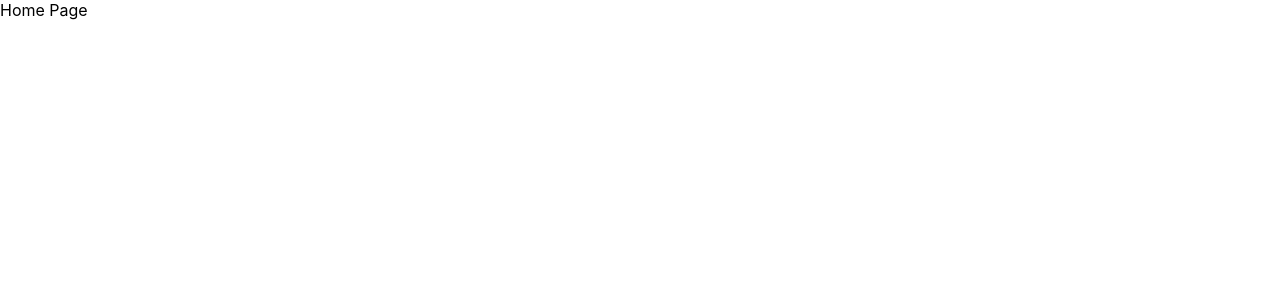
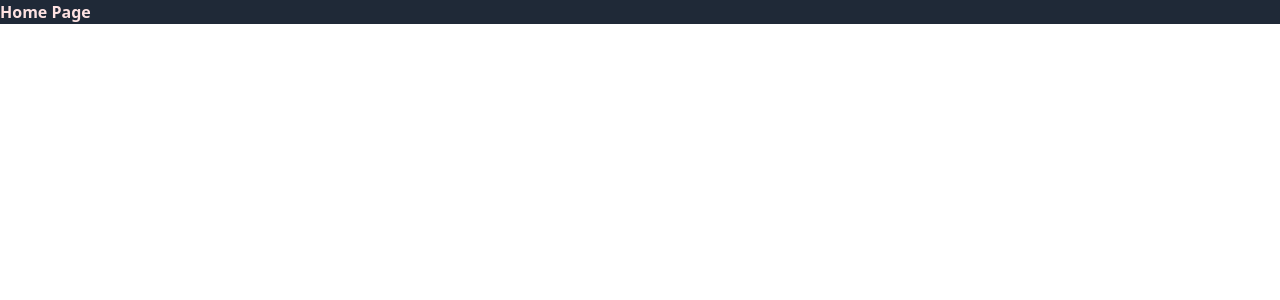
Before and after one commit to vietanhtr312/project-manage, a React (Create React App) app in the folder frontend/: page / in a window 1280 px wide. Shown: the top 300 px of the page. Built offline with nearby package versions, Linux system fonts and the light colour scheme.

Commit message:
tailwind css

```diff
--- a/frontend/package.json
+++ b/frontend/package.json
@@ -42,6 +42,6 @@
   "devDependencies": {
     "autoprefixer": "^10.4.21",
     "postcss": "^8.5.3",
-    "tailwindcss": "^4.1.6"
+    "tailwindcss": "^3.4.17"
   }
 }
--- /dev/null
+++ b/frontend/postcss.config.js
@@ -0,0 +1,6 @@
+module.exports = {
+  plugins: {
+    tailwindcss: {},
+    autoprefixer: {},
+  }
+}
--- a/frontend/src/index.css
+++ b/frontend/src/index.css
@@ -1,13 +1,3 @@
-body {
-  margin: 0;
-  font-family: -apple-system, BlinkMacSystemFont, 'Segoe UI', 'Roboto', 'Oxygen',
-    'Ubuntu', 'Cantarell', 'Fira Sans', 'Droid Sans', 'Helvetica Neue',
-    sans-serif;
-  -webkit-font-smoothing: antialiased;
-  -moz-osx-font-smoothing: grayscale;
-}
-
-code {
-  font-family: source-code-pro, Menlo, Monaco, Consolas, 'Courier New',
-    monospace;
-}
+@tailwind base;
+@tailwind components;
+@tailwind utilities;
--- a/frontend/src/pages/HomePage.jsx
+++ b/frontend/src/pages/HomePage.jsx
@@ -4,13 +4,7 @@ import axios from 'axios';
 function HomePage() {
   const [message, setMessage] = useState('');
 
-  useEffect(() => {
-    axios.get('http://localhost:5000/')
-      .then(res => setMessage(res.data))
-      .catch(err => console.error(err));
-  }, []);
-
-  return <div>Home Page</div>;
+  return <div className="font-bold text-red-100 bg-gray-800">Home Page</div>;
 }
 
 export default HomePage;
--- /dev/null
+++ b/frontend/tailwind.config.js
@@ -0,0 +1,10 @@
+/** @type {import('tailwindcss').Config} */
+module.exports = {
+  content: [
+     "./src/**/*.{js,jsx,ts,tsx}",
+  ],
+  theme: {
+    extend: {},
+  },
+  plugins: [],
+}
```
Also changed, not shown: 1 other file (tests, documents, lock files or other folders).
